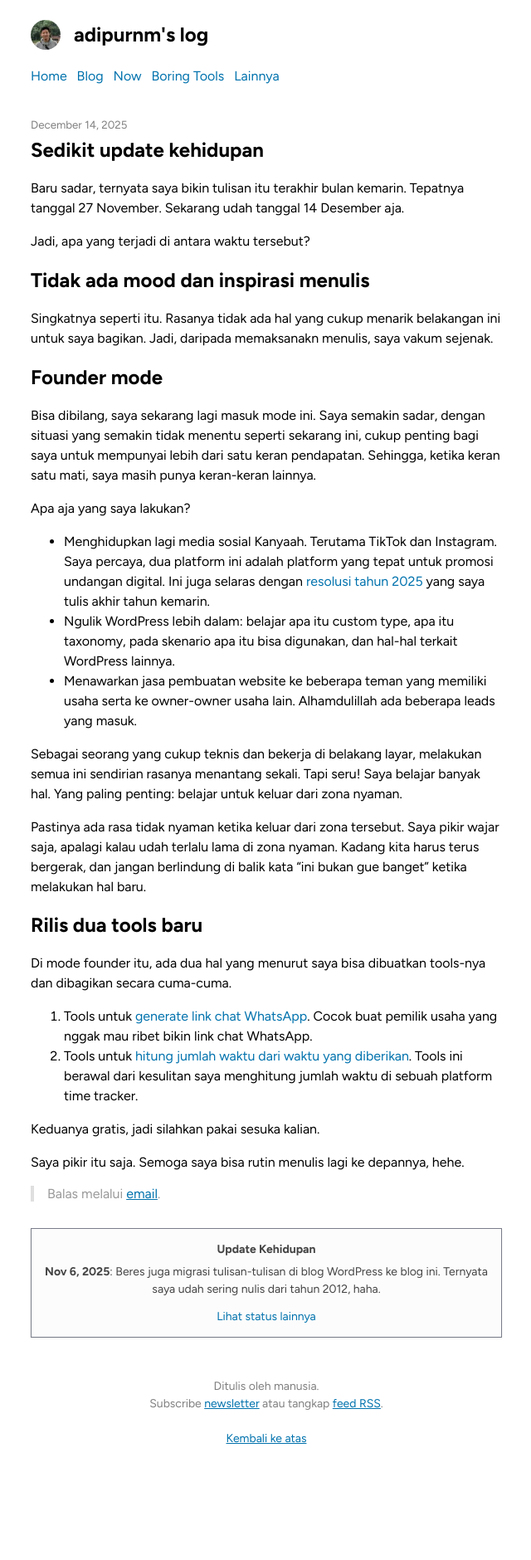
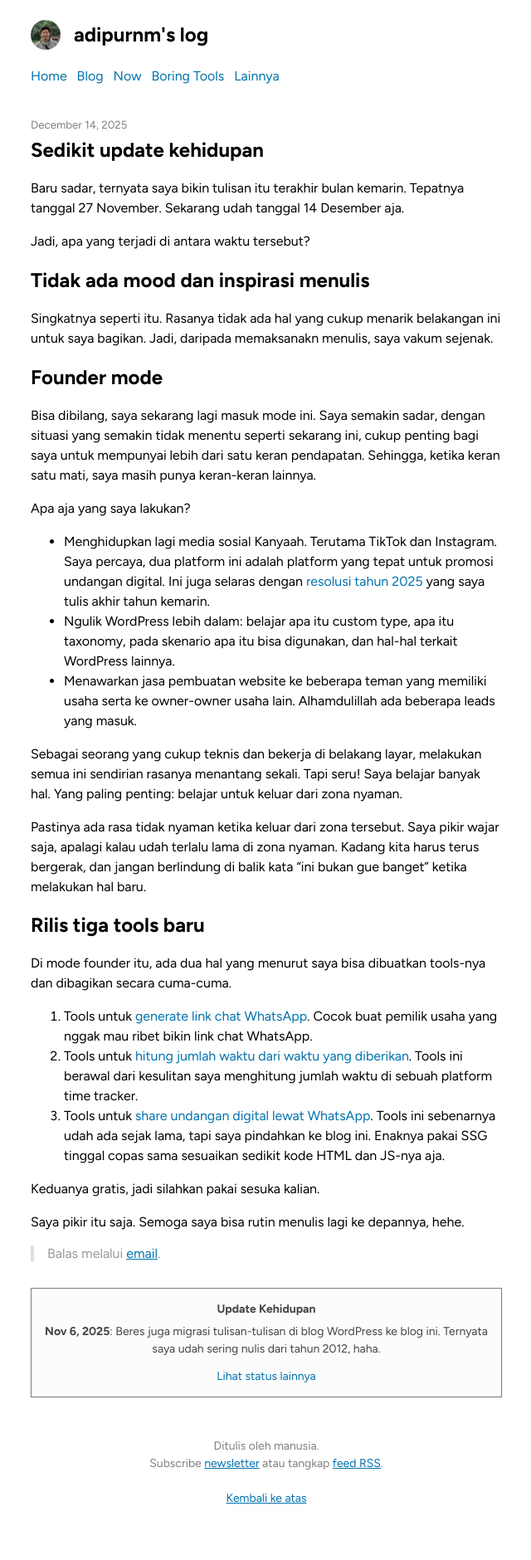
Before and after one commit to adiprnm/weblog, a Jekyll site: the page built from _posts/2025-12-14-sedikit-update-kehidupan.md, in a window 1280 px wide. Shown: the whole page at 83% size, without its empty margins (319-959 px from the left). Built offline with Jekyll 4.4.1, drawn with Linux system fonts in a browser that asks for light colours; before the commit the page ends 1808 px from its top, so only the background shows below that.

Commit message:
Update post and share undangan index page

```diff
--- a/_posts/2025-12-14-sedikit-update-kehidupan.md
+++ b/_posts/2025-12-14-sedikit-update-kehidupan.md
@@ -26,12 +26,13 @@
 
 Pastinya ada rasa tidak nyaman ketika keluar dari zona tersebut. Saya pikir wajar saja, apalagi kalau udah terlalu lama di zona nyaman. Kadang kita harus terus bergerak, dan jangan berlindung di balik kata "ini bukan gue banget" ketika melakukan hal baru.
 
-## Rilis dua tools baru
+## Rilis tiga tools baru
 
 Di mode founder itu, ada dua hal yang menurut saya bisa dibuatkan tools-nya dan dibagikan secara cuma-cuma.
 
 1. Tools untuk [generate link chat WhatsApp](/tools/chat-wa-link-generator). Cocok buat pemilik usaha yang nggak mau ribet bikin link chat WhatsApp.
 2. Tools untuk [hitung jumlah waktu dari waktu yang diberikan](/tools/time-calculator). Tools ini berawal dari kesulitan saya menghitung jumlah waktu di sebuah platform time tracker.
+3. Tools untuk [share undangan digital lewat WhatsApp](/tools/share-undangan). Tools ini sebenarnya udah ada sejak lama, tapi saya pindahkan ke blog ini. Enaknya pakai SSG tinggal copas sama sesuaikan sedikit kode HTML dan JS-nya aja.
 
 Keduanya gratis, jadi silahkan pakai sesuka kalian.
 
--- a/tools/share-undangan/index.html
+++ b/tools/share-undangan/index.html
@@ -19,7 +19,7 @@
   <main class="container">
     <a href="/tools" style="margin-top: 1rem; display: inline-block;">Lihat tools lainnya</a>
       <h1 class="mt-16">{{ page.title}}</h1>
-      <p style="margin-bottom: 3rem;">{{ page.description }}</p>
+      <p style="margin-bottom: 3rem;">{{ page.description }} Ingin versi lebih lengkap? <a href="https://kanyaah.com">Buat undangan digital di Kanyaah.</a></p>
 
       <form action="/tools/share-undangan/kirim" method="get">
         <div>
```
